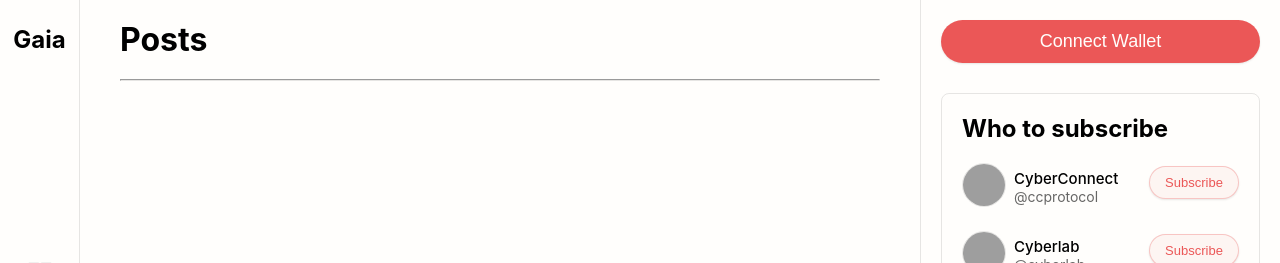
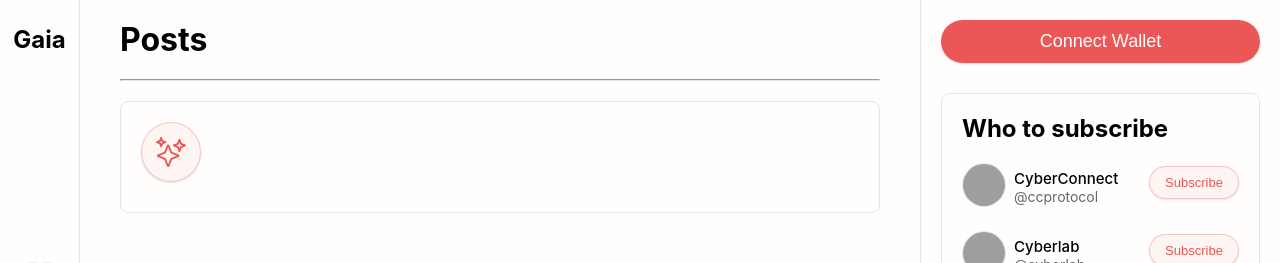
Before and after one commit to cyberconnecthq/cc-content-app, a Next.js app: page /posts in a window 1280 px wide. Shown: the top 263 px of the page. Built offline with nearby package versions, Linux system fonts and the light colour scheme; no server answers; grey boxes are pictures that could not be loaded.

Commit message:
implement collect

```diff
--- a/components/Buttons/CollectBtn.tsx
+++ b/components/Buttons/CollectBtn.tsx
@@ -1,21 +1,11 @@
-import { Web3Provider } from "@ethersproject/providers";
+import { useContext } from "react";
 import { useMutation } from "@apollo/client";
 import { CREATE_COLLECT_ESSENCE_TYPED_DATA, RELAY } from "../../graphql";
 import { AuthContext } from "../../context/auth";
+import { IoSparklesOutline } from "react-icons/io5";
 
-function CollectBtn({
-    provider,
-    namespaceName,
-    chainID,
-    profileID,
-    essenceID
-}: {
-    provider: Web3Provider | null;
-    namespaceName: string;
-    chainID: number;
-    profileID: number;
-    essenceID: number;
-}) {
+function CollectBtn({ essenceID }: { essenceID: number; }) {
+    const { provider, address, accessToken, profileID, checkNetwork } = useContext(AuthContext);
     const [createCollectEssenceTypedData] = useMutation(
         CREATE_COLLECT_ESSENCE_TYPED_DATA
     );
@@ -23,46 +13,56 @@ function CollectBtn({
 
     const handleOnClick = async () => {
         try {
-            if (!provider) {
-                throw Error("No provier detected.");
+            /* Check if the user connected with wallet */
+            if (!(provider && address)) {
+                throw Error("Connect with MetaMask.");
             }
 
-            // Check for the chain id
-            const network = await provider.getNetwork();
-            const chainId = network.chainId;
-
-            if (chainId !== chainID) {
-                throw Error("Wrong chain.");
+            /* Check if the user logged in */
+            if (!(accessToken)) {
+                throw Error("You need to log in first.");
             }
 
+            /* Check if the network is the correct one */
+            await checkNetwork(provider);
+
+            /* Get the signer from the provider */
             const signer = provider.getSigner();
-            const fromAddress = await signer.getAddress();
 
-            // Create typed data
+            /* Get the address from the provider */
+            const account = provider.getSigner();
+
+            /* Get the network from the provider */
+            const network = await provider.getNetwork();
+
+            /* Get the chain id from the network */
+            const chainID = network.chainId;
+
+            /* Create typed data in a readable format */
             const typedDataResult = await createCollectEssenceTypedData({
                 variables: {
                     input: {
                         options: {
-                            namespaceName: namespaceName,
                             chainID: chainID
                         },
-                        collector: fromAddress,
+                        collector: account,
                         profileID: profileID,
                         essenceID: essenceID
                     }
                 }
             });
+            console.log(typedDataResult);
             const typedData =
                 typedDataResult.data?.createCollectEssenceTypedData?.typedData;
             const message = typedData.data;
             const typedDataID = typedData.id;
 
-            // Get signature for typed data
-            const params = [fromAddress, message];
+            /* Get the signature for the message signed with the wallet */
+            const params = [account, message];
             const method = "eth_signTypedData_v4";
             const signature = await signer.provider.send(method, params);
 
-            // Relay
+            /* Call the relay to broadcast the transaction */
             const relayResult = await relay({
                 variables: {
                     input: {
@@ -72,11 +72,13 @@ function CollectBtn({
                 }
             });
             const txHash = relayResult.data?.relay?.relayTransaction?.txHash;
+
+            /* Log the transation hash */
             console.log("~~ Tx hash ~~");
             console.log(txHash);
 
             /* Display success message */
-            alert(`Successfully collected the essence!`);
+            alert(`Successfully collected the post!`);
         } catch (error) {
             /* Display error message */
             alert(error.message);
@@ -84,8 +86,11 @@ function CollectBtn({
     };
 
     return (
-        <button className="collect-btn" onClick={handleOnClick}>
-            Collect
+        <button
+            className="collect-btn"
+            onClick={handleOnClick}
+        >
+            <IoSparklesOutline />
         </button>
     );
 }
--- a/components/Buttons/PostBtn.tsx
+++ b/components/Buttons/PostBtn.tsx
@@ -1,4 +1,4 @@
-import { useContext, MouseEvent } from "react";
+import { useContext } from "react";
 import { useMutation } from "@apollo/client";
 import { pinJSONToIPFS, renderSVGData } from "../../helpers/functions";
 import { CREATE_REGISTER_ESSENCE_TYPED_DATA, RELAY } from "../../graphql";
@@ -10,8 +10,7 @@ function PostBtn({ post }: { post: string }) {
     const [createRegisterEssenceTypedData] = useMutation(CREATE_REGISTER_ESSENCE_TYPED_DATA);
     const [relay] = useMutation(RELAY);
 
-    const handleOnClick = async (event: MouseEvent<HTMLButtonElement>) => {
-        event.preventDefault();
+    const handleOnClick = async () => {
         try {
             /* Check if the user connected with wallet */
             if (!(provider && address)) {
--- a/pages/posts.tsx
+++ b/pages/posts.tsx
@@ -1,8 +1,16 @@
 import type { NextPage } from "next";
 import Navbar from "../components/Navbar";
 import Panel from "../components/Panel";
+import CollectBtn from "../components/Buttons/CollectBtn";
 
 const PostPage: NextPage = () => {
+    const posts = [
+        {
+            profileID: 22,
+            tokenURI: "https://cyberconnect.mypinata.cloud/ipfs/QmdDEA2VwqvPJtLZnHSTNQakuhdyB1Q84H4EpfWW7cuXZW",
+            essenceID: 4,
+        }
+    ];
 
     return (
         <div>
@@ -13,7 +21,14 @@ const PostPage: NextPage = () => {
                         <h1>Posts</h1>
                         <hr></hr>
                         <div className="posts">
-
+                            {
+                                posts.length > 0 &&
+                                posts.map((post, index) => (
+                                    <div className="post" key={index}>
+                                        <CollectBtn essenceID={post.essenceID} />
+                                    </div>
+                                ))
+                            }
                         </div>
                     </div>
                     <div className="g-wrapper-details">
--- a/styles/globals.css
+++ b/styles/globals.css
@@ -273,7 +273,8 @@ svg {
 .create-btn,
 .signin-btn,
 .subscribe-btn,
-.post-btn {
+.post-btn,
+.collect-btn {
   background: #fdf5f2;
   border: 1px solid rgba(235, 87, 87, 0.3);
   box-shadow: 0px 1px 2px rgb(15 15 15 / 10%);
@@ -300,6 +301,16 @@ svg {
   padding: 10px 16px;
 }
 
+.collect-btn {
+  cursor: pointer;
+  display: flex;
+  align-items: center;
+  justify-content: center;
+  font-size: 20px;
+  width: 60px;
+  height: 60px;
+  padding: 0px;
+}
 
 @media screen and (min-width: 600px) {
   .container {
```
